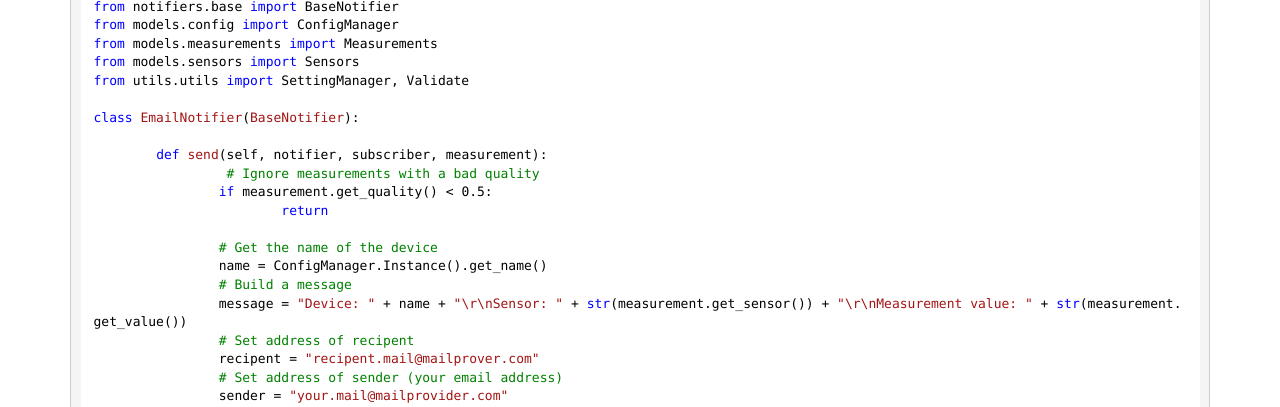
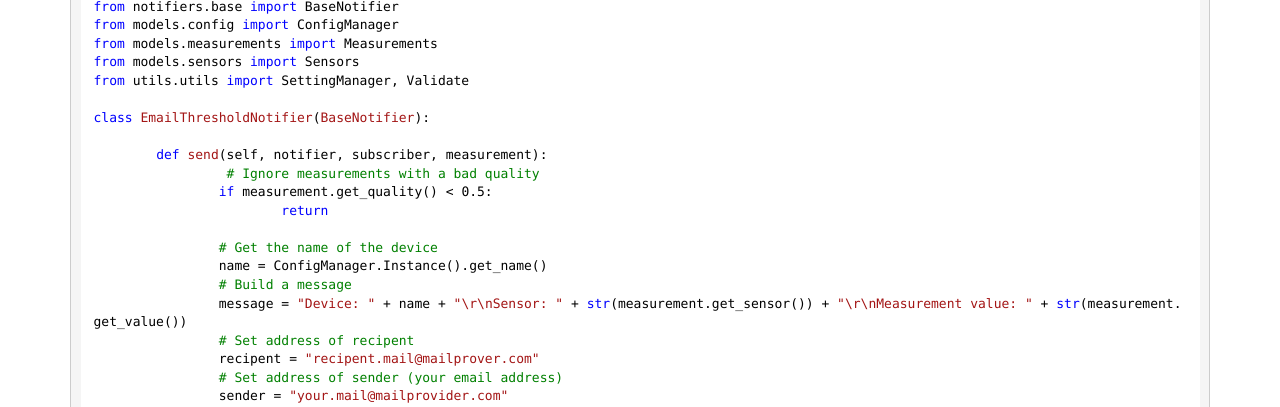
Before and after one commit to JanVan01/gwot-physical, a Flask app: template templates/tutorial_notifications.html in a window 1280 px wide. Shown: the part 3483-3890 px from the top of the page. Run offline with Flask 2, Linux system fonts and the light colour scheme; the template is opened without the code that fills it, so the values that code supplies are empty; some libraries are stand-ins or nearby versions.

Commit message:
Bugfix for Tutorial

```diff
--- a/templates/tutorial_notifications.html
+++ b/templates/tutorial_notifications.html
@@ -181,7 +181,7 @@ from models.measurements import Measurements
 from models.sensors import Sensors
 from utils.utils import SettingManager, Validate
 
-class EmailNotifier(BaseNotifier):
+class EmailThresholdNotifier(BaseNotifier):
 
 	def send(self, notifier, subscriber, measurement):
 		 # Ignore measurements with a bad quality
```
